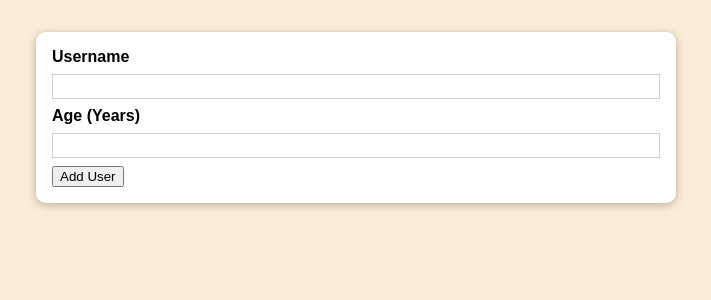
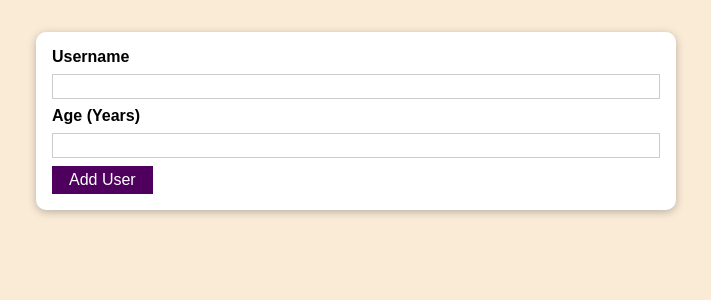
Before and after one commit to matteobu/react-2022, a React (Create React App) app in the folder Complete Project React/: page / in a window 1280 px wide. Shown: the top 300 px of the page, without its empty margins (284-995 px from the left). Built offline with nearby package versions, Linux system fonts and the light colour scheme.

Commit message:
adding dynamic button

```diff
--- /dev/null
+++ b/Complete Project React/src/Components/UI/Button.js
@@ -0,0 +1,18 @@
+import React from "react";
+import classes from "./Button.module.css";
+
+const Button = (props) => {
+    return (
+        <button
+            type={props.type || "button"}
+            className={classes.button}
+            onClick={props.onClick}
+        >
+            {props.children}
+        </button>
+    );
+};
+
+Button.propTypes = {};
+
+export default Button;
--- /dev/null
+++ b/Complete Project React/src/Components/UI/Button.module.css
@@ -0,0 +1,18 @@
+.button {
+    font: inherit;
+    border: 1px solid #4f005f;
+    background: #4f005f;
+    color: white;
+    padding: 0.25rem 1rem;
+    cursor: pointer;
+  }
+
+  .button:hover,
+  .button:active {
+    background: #741188;
+    border-color: #741188;
+  }
+
+  .button:focus {
+    outline: none;
+  }
--- a/Complete Project React/src/Components/Users/AddUser.js
+++ b/Complete Project React/src/Components/Users/AddUser.js
@@ -1,11 +1,13 @@
 import React from "react";
 import Card from "../UI/Card";
+import Button from "../UI/Button";
 import classes from "./AddUser.module.css";
 
 const AddUser = () => {
     const addUserHandler = (e) => {
         e.preventDefault();
     };
+
     return (
         <Card className={classes.input}>
             <form onSubmit={addUserHandler}>
@@ -13,7 +15,8 @@
                 <input id="username" type="text"></input>
                 <label htmlFor="age">Age (Years)</label>
                 <input id="age" type="number"></input>
-                <button type="submit">Add User</button>
+                {/* <button type="submit">Add User</button> */}
+                <Button type="submit">Add User</Button>
             </form>
         </Card>
     );
```
